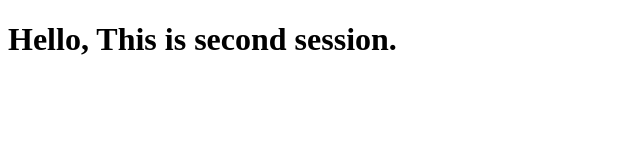
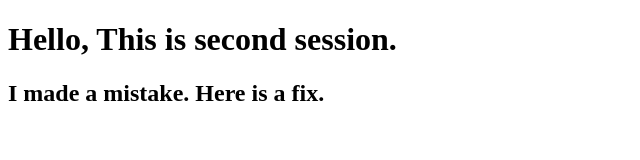
Before and after one commit to AndrewChung2004/AndrewChung2004.github.io, a plain HTML site: page S02/index.html in a window 1280 px wide. Shown: the whole page, without its empty margins (0-640 px from the left). Drawn offline with Linux system fonts and the light colour scheme.

Commit message:
after adding h2

```diff
--- a/S02/index.html
+++ b/S02/index.html
@@ -8,5 +8,6 @@
 </head>
 <body>
     <h1>Hello, This is second session.</h1>
+    <h2>I made a mistake. Here is a fix.</h2>
 </body>
 </html>
```
